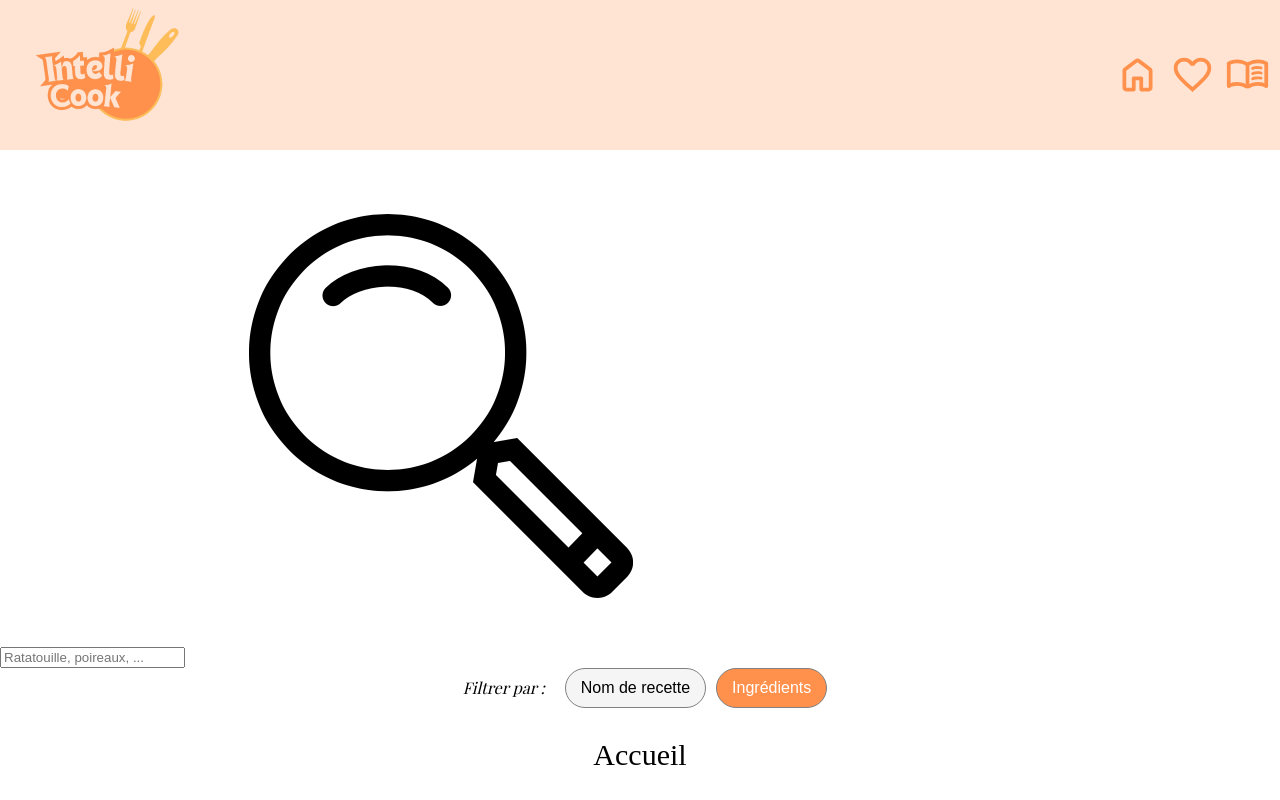
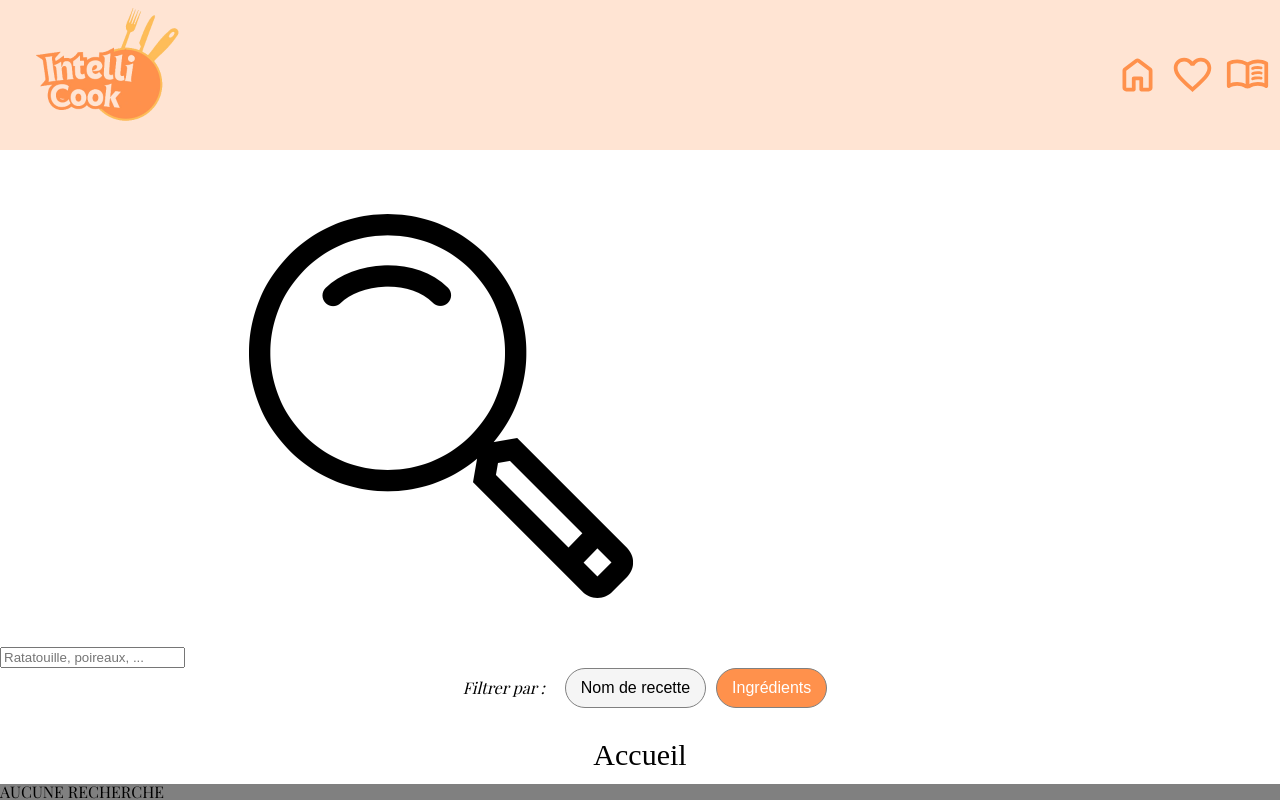
Before and after one commit to JuliePlagias/Brief-IntelliCook, a React (Create React App) app: page / in a window 1280 px wide. Both pictures are taken after a click on the button "Ingrédients". Shown: the top 800 px of the page. Built offline with nearby package versions, Linux system fonts and the light colour scheme; a web font is replaced by a local one.

Commit message:
test: IngredientsDropdown added and in working

```diff
--- /dev/null
+++ b/src/component/IngredientsDropdown.jsx
@@ -0,0 +1,21 @@
+import React from 'react';
+import ingredients from '../data/ingredients.json'
+
+/**
+ * Affiche la liste des ingrédients qui correspondent à la recherche sous l'input
+ * @param {string} search
+ * @returns
+ */
+const IngredientsDropdown = ({search}) => {
+  const findIngredient = (value) => {
+    return ingredients[value];
+  }
+
+  return (
+    <div className='ingredientsDropdown'>
+      {findIngredient(search) ? findIngredient(search) : "AUCUNE RECHERCHE"}
+    </div>
+  );
+};
+
+export default IngredientsDropdown;
--- a/src/component/SearchRecipe.jsx
+++ b/src/component/SearchBar.jsx
@@ -1,10 +1,13 @@
 import React from 'react'
+import IngredientsDropdown from './IngredientsDropdown'
 
 /**
- * Retourne toutes les recettes qui correspondent à la recherche.
+ * Affiche l'input qui gère la recherche des recettes ou des ingrédients
+ * Affiche la dropdown des ingrédients si une recherche par ingrédient est active
  * @returns {JSX.Element} Toutes les recettes sont affichées si rien n'est entré dans l'input.
  */
-const SearchRecipe = ({ setSearch }) => {
+const SearchBar = ({ search, setSearch, typeOfSearch }) => {
+
   return (
     <div id='search-bar'>
       <input
@@ -13,7 +16,7 @@ const SearchRecipe = ({ setSearch }) => {
         onChange={e => setSearch(e.target.value)}
         className='searchRecipe'
       />
-
+      {typeOfSearch === "ingredients" && <IngredientsDropdown search={search} />}
       <img
         id='loupe'
         src='./assets/images/icons/loupe recherche.png'
@@ -23,4 +26,4 @@ const SearchRecipe = ({ setSearch }) => {
   )
 }
 
-export default SearchRecipe
+export default SearchBar
--- a/src/component/SearchingPage.jsx
+++ b/src/component/SearchingPage.jsx
@@ -1,5 +1,5 @@
 import React, { useState } from 'react'
-import SearchRecipe from './SearchRecipe'
+import SearchBar from './SearchBar'
 import Recipes from './Recipes'
 
 /**
@@ -16,7 +16,7 @@ const SearchingPage = ({ titlePage }) => {
 
   return (
     <div className='searchingPage'>
-      <SearchRecipe search={search} setSearch={setSearch} />
+      <SearchBar search={search} setSearch={setSearch} typeOfSearch={typeOfSearch} />
       {/* Filtres */}
       <div className="searchingPage__filters">
         <span>Filtrer par : </span>
--- a/src/data/ingredients.json
+++ b/src/data/ingredients.json
@@ -1,5 +1,4 @@
 {
-    "fruitLegume":{
         "tomate":"Tomate",
         "pommeDeTerre": "Pomme de terre",
         "carotte" : "Carotte",
@@ -14,9 +13,7 @@
         "champignon" : "Champignon",
         "orange" : "Orange",
         "banane" : "Banane",
-        "citron":"Citron"
-    },
-    "proteine":{
+        "citron":"Citron",
         "poulet" : "Poulet",
         "oeuf" : "Oeuf",
         "boeufHache" : "Boeuf haché",
@@ -24,22 +21,16 @@
         "thonBoite" : "Thon en boîte",
         "tofu" : "Tofu",
         "lentilles" : "Lentilles",
-        "poisChiche" : "Pois chiches"
-    },
-    "produitLaitier":{
+        "poisChiche" : "Pois chiches",
         "lait":"Lait",
         "gruyere" : "Gruyère",
         "parmesan" : "Parmesan",
         "yaourt" : "Yaourt nature",
-        "cremeFraiche" : "Crème fraiche"
-    },
-    "feculent":{
+        "cremeFraiche" : "Crème fraiche",
         "riz" : "Riz",
         "pate" : "Pâtes",
         "semoule" : "Semoule",
-        "pain" : "Pain de mie"
-    },
-    "condiments":{
+        "pain" : "Pain de mie",
         "sel":"Sel",
         "poivre":"Poivre",
         "paprika" : "Paprika",
@@ -57,6 +48,6 @@
         "noix" : "noix",
         "laitCoco": "Lait de coco",
         "sauceSoja" : "Sauce soja",
-        "bouillonCube" : "Bouillon cube"
-    }
+        "bouillonCube" : "Bouillon cube",
+        "poireau": "Poireau"
 }
--- /dev/null
+++ b/src/styles/components/_ingredientsDropdown.scss
@@ -0,0 +1,11 @@
+/* enfant de #search-bar */
+.ingredientsDropdown {
+  position: absolute;
+  display: flex;
+  flex-direction: column;
+  gap: 10px;
+  background: grey;
+  bottom: 0;
+  left: 0;
+  right: 0;
+}
--- a/src/styles/main.scss
+++ b/src/styles/main.scss
@@ -14,9 +14,10 @@
 @import './components/form';
 @import './components/ingredient';
 @import './components/recipes';
-@import './components/searchRecipe';
+@import './components/searchBar';
 @import './components/burgerIcon';
 @import './components/searchingPage';
+@import './components/ingredientsDropdown';
 /* LAYOUTS */
 @import './layouts/containers';
 @import './layouts/footer';
```
Also changed, not shown: src/styles/components/_searchBar.scss (renamed from src/styles/components/_searchRecipe.scss).
